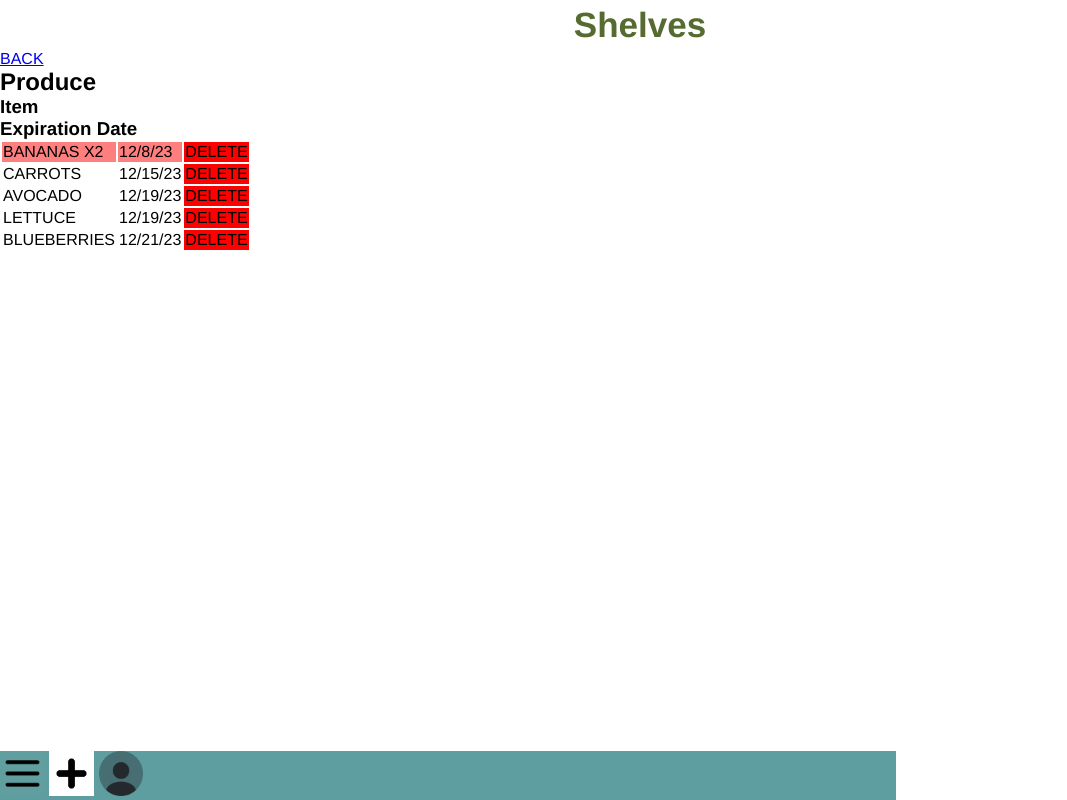
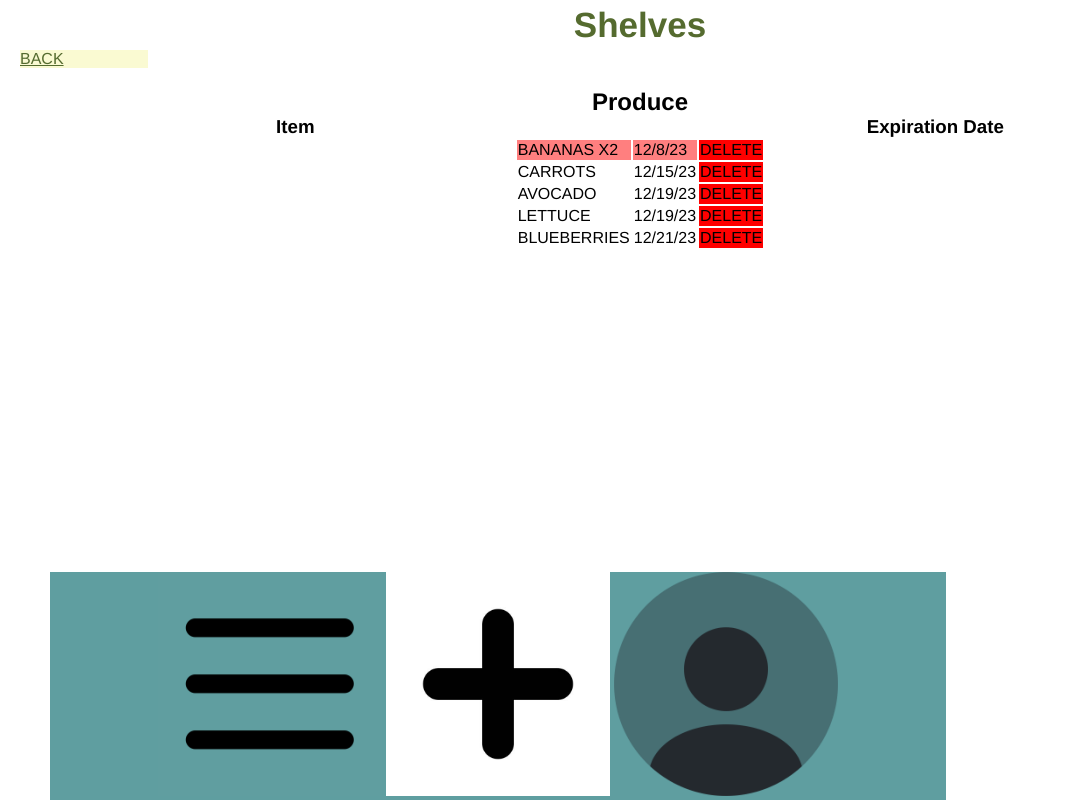
Before and after one commit to AdaliaWilliams/HCIFinalProject, a PHP site: page /myProduce.php in a window 1280 px wide. Shown: the whole page, without its empty margins (0-1067 px from the left). Run offline with PHP 8.4, Linux system fonts and the light colour scheme.

Commit message:
added more styling and touched up work

```diff
--- a/css/layout-phone.css
+++ b/css/layout-phone.css
@@ -1,3 +1,4 @@
+/*Mobile Layout*/
 *{
     font-family: Helvetica, sans-serif;
     margin: 0;
@@ -8,52 +9,88 @@
     --main-bg-color: whitesmoke;
 }
 
+body{
+    margin-bottom: 40px;
+}
+
+/*back button styling*/
+.back {
+    background-color: lightgoldenrodyellow;
+    margin-left: 20px;
+    width: 10%;
+}
+
 /* nav styling */
 
 nav{
     background-color: cadetblue;
     position: fixed;
-    width: 100%;
     overflow: hidden;
     bottom: 0;
+    margin-left: 50px;
+    margin-right: 10px;
     max-width: 70%;
     grid-area: nav;
+    text-align: center;
 }
 
-
+.navbar a {
+    float: left;
+    display: block;
+    color: darkgreen;
+    text-align: center;
+    padding: 14px 16px;
+}
 
 nav img {
-    width: 5%;
+    width: 25%;
     margin: auto;
 }
 
 .displayShelves{
     display: grid;
     grid-template-areas:
-    'header header'
-    'shelf1 shelf2'
-    'shelf3 auto'
-    'nav nav';
+    'header '
+    'shelf1 '
+    'shelf2 '
+    'shelf3 '
+    'nav ';
 }
 
 
 
+
 .shelf1{
+    padding: 10px;
+    background-color: lightblue;
     grid-area: shelf1;
     width: 90%;
-    margin: auto;
+    text-align: center;
+    border-width: 1px;
+    border-radius: 5px;
+    margin: 10px;
 }
 
 .shelf2{
+    padding: 10px;
+    background-color: lightblue;
     grid-area: shelf2;
     width: 90%;
-    margin: auto;
+    text-align: center;
+    border-width: 1px;
+    border-radius: 5px;
+    margin: 10px;
 }
 
 .shelf3{
+    padding: 10px;
+    background-color: lightblue;
     grid-area: shelf3;
     width: 90%;
-    margin: auto;
+    text-align: center;
+    border-width: 1px;
+    border-radius: 5px;
+    margin: 10px;
 }
 
 
@@ -80,30 +117,99 @@ header h1{
 }
 
 .produce {
+    padding: 10px;
+    background-color: lightblue;
+    width: 90%;
+    text-align: center;
+    border-width: 1px;
+    border-radius: 5px;
     grid-area: produce;
+    margin: 10px;
+}
+
+.dairy {
+    padding: 10px;
+    background-color: lightblue;
+    width: 90%;
+    text-align: center;
+    border-width: 1px;
+    border-radius: 5px;
+    grid-area: dairy;
+    margin: 10px;
+}
+
+.frozen {
+    padding: 10px;
+    background-color: lightblue;
+    width: 90%;
+    text-align: center;
+    border-width: 1px;
+    border-radius: 5px;
+    grid-area: frozen;
+    margin: 10px;
+}
+
+.protein {
+    padding: 10px;
+    background-color: lightblue;
+    width: 90%;
+    text-align: center;
+    border-width: 1px;
+    border-radius: 5px;
+    grid-area: protein;
+    margin: 10px;
+}
+
+.shelf-safe {
+    padding: 10px;
+    background-color: lightblue;
+    width: 90%;
+    text-align: center;
+    border-width: 5px;
+    border-radius: 5px;
+    grid-area: shelf-safe;
+    margin: 10px;
+}
+/* category styling */
+
+a:link {
+    text-align: center;
+    color: darkolivegreen;
+}
+
+a:visited{
+    text-align: center;
+    color: darkslategray;
+}
+.my-dairy, .my-frozen, .my-produce, .my-protein, .my-shelf-safe {
+    display: grid;
+    margin-top: 20px;
+    grid-template-areas:
+    "my-header my-header"
+    "item date"
+    "my-table my-table";
+}
+
+.my-header{
+    grid-area: my-header;
     margin: auto;
 }
 
-.dairy {
-    grid-area: dairy;
+.item{
+    grid-area: item;
     margin: auto;
 }
 
-.frozen {
-    grid-area: frozen;
+.date{
+    grid-area: date;
     margin: auto;
 }
 
-.protein {
-    grid-area: dairy;
+table{
+    max-width: 80%;
+    grid-area: my-table;
     margin: auto;
 }
-
-.shelf-safe {
-    grid-area: dairy;
-    margin: auto;
-}
-
 
 /* table styling  */
 td {
--- a/myDairy.php
+++ b/myDairy.php
@@ -3,7 +3,7 @@
 include 'top.php'
 ?>
 <section>
-    <p><a href="myShelf.php">BACK</a></p>
+    <p class="back"><a href="myShelf.php">BACK</a></p>
 </section>
 <main class="my-dairy">
 <h2 class="my-header">Dairy</h2>
--- a/myFrozen.php
+++ b/myFrozen.php
@@ -3,7 +3,7 @@
 include 'top.php'
 ?>
 <section>
-    <p><a href="myShelf.php">BACK</a></p>
+    <p class="back"><a href="myShelf.php">BACK</a></p>
 </section>
 <main class="my-frozen">
     <h2 class="my-header">Frozen</h2>
--- a/myProduce.php
+++ b/myProduce.php
@@ -3,9 +3,9 @@
 include 'top.php'
 ?>
 <section>
-    <p><a href="myShelf.php">BACK</a></p>
+    <p class="back"><a href="myShelf.php">BACK</a></p>
 </section>
-<main class="my-dairy">
+<main class="my-produce">
     <h2 class="my-header">Produce</h2>
     <h3 class="item">Item</h3>
     <h3 class="date">Expiration Date</h3>
--- a/myProtein.php
+++ b/myProtein.php
@@ -3,9 +3,9 @@
 include 'top.php'
 ?>
 <section>
-    <p><a href="myShelf.php">BACK</a></p>
+    <p class="back"><a href="myShelf.php">BACK</a></p>
 </section>
-<main class="my-dairy">
+<main class="my-protein">
     <h2 class="my-header">Produce</h2>
     <h3 class="item">Item</h3>
     <h3 class="date">Expiration Date</h3>
--- a/myShelf.php
+++ b/myShelf.php
@@ -4,7 +4,7 @@ include "top.php";
 ?>
 
 <section>
-    <p><a href="displayShelves.php">BACK</a></p>
+    <p class="back"><a href="displayShelves.php">BACK</a></p>
 </section>
 <main class="categories">
     <section class="produce">
--- a/myShelfSafe.php
+++ b/myShelfSafe.php
@@ -3,9 +3,9 @@
 include 'top.php'
 ?>
 <section>
-    <p><a href="myShelf.php">BACK</a></p>
+    <p class="back"><a href="myShelf.php">BACK</a></p>
 </section>
-<main class="my-dairy">
+<main class="my-shelf-safe">
     <h2 class="my-header">Produce</h2>
     <h3 class="item">Item</h3>
     <h3 class="date">Expiration Date</h3>
```
